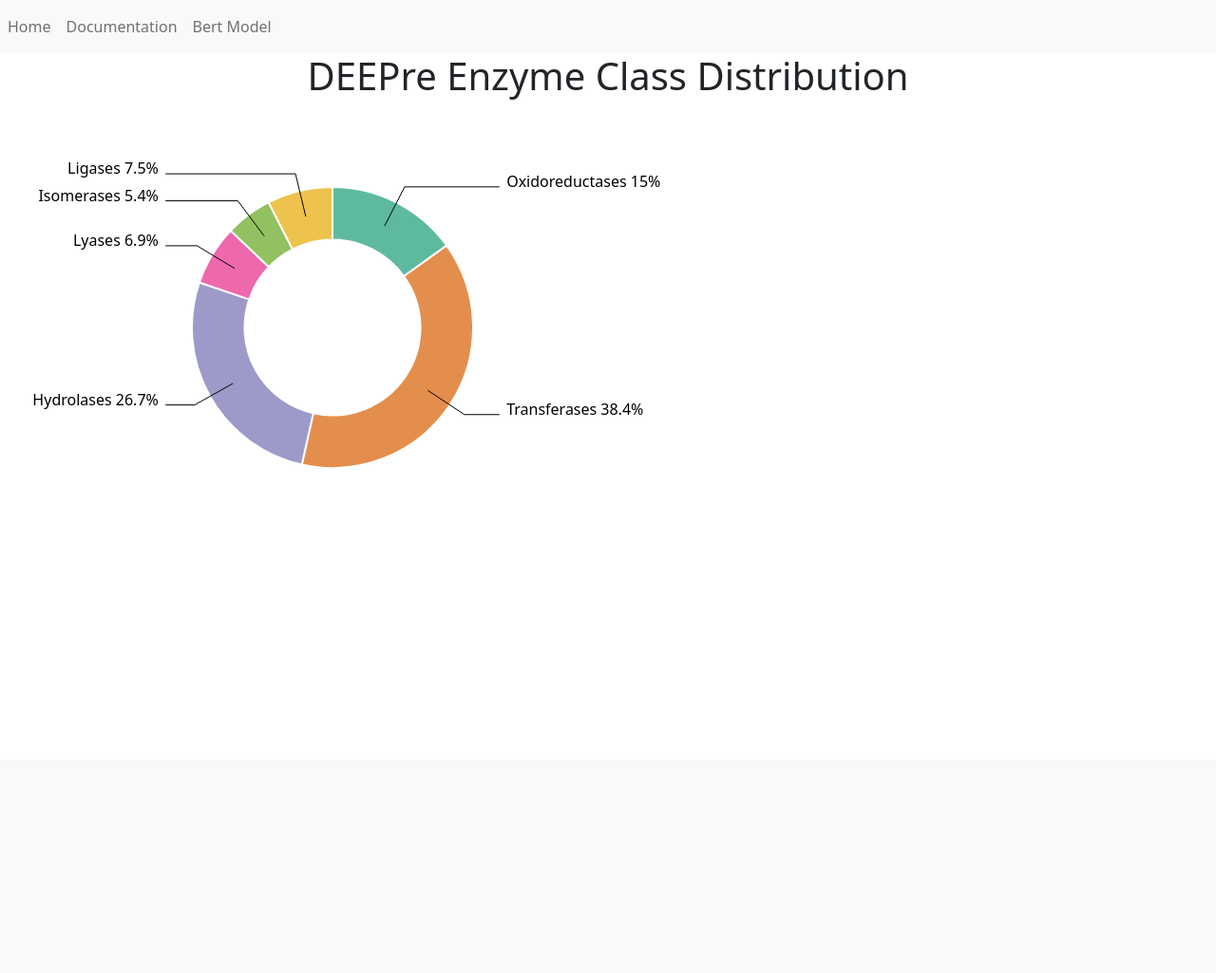
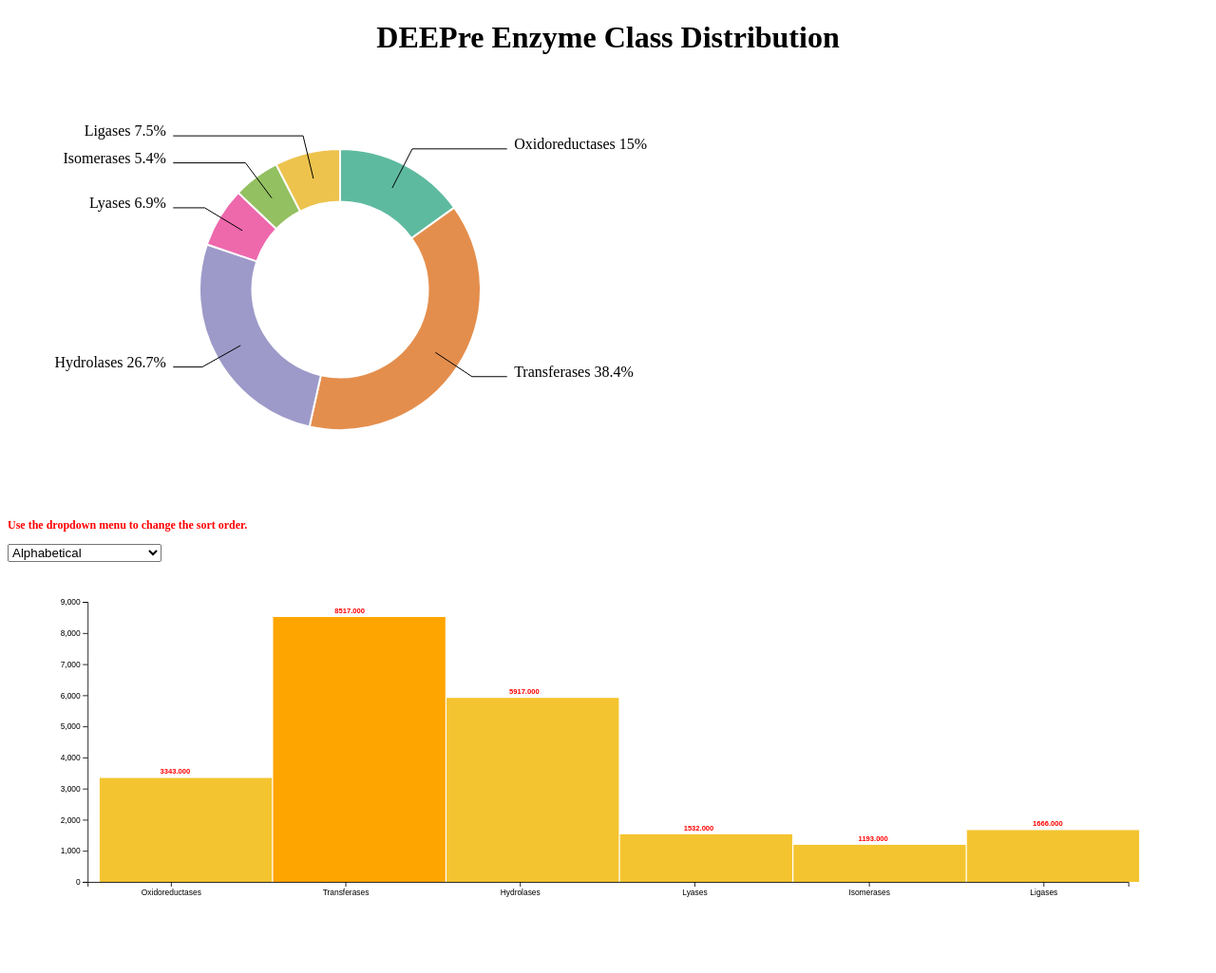
Before and after one commit to mapinto25/flask_protein_capstone, a Flask app: page /visualization in a window 1280 px wide. Shown: the whole page at 95% size. Before the commit the page ends 493 px from the top, so only its background shows below. Run offline with Flask 2, Linux system fonts and the light colour scheme.

Commit message:
Revised viz.html to include bar chart

```diff
--- a/flask_enzyme/templates/viz.html
+++ b/flask_enzyme/templates/viz.html
@@ -5,25 +5,9 @@
     <meta name="viewport" content="width=device-width, initial-scale=1.0" />
     <script src="https://d3js.org/d3.v5.min.js"></script>
     <link rel="stylesheet" href="style.css" />
-    <link href="https://cdn.jsdelivr.net/npm/bootstrap@5.0.0-beta3/dist/css/bootstrap.min.css" rel="stylesheet" integrity="sha384-eOJMYsd53ii+scO/bJGFsiCZc+5NDVN2yr8+0RDqr0Ql0h+rP48ckxlpbzKgwra6" crossorigin="anonymous">
     <title>DEEPre Enzyme Class Distribution Bar Chart</title>
   </head>
   <body>
-    <nav class="navbar navbar-expand-lg navbar-light bg-light">
-        <div class="collapse navbar-collapse" id="navbarText">
-          <ul class="navbar-nav mr-auto">
-            <li class="nav-item active">
-              <a class="nav-link" href="/">Home</a>
-            </li>
-            <li class="nav-item">
-              <a class="nav-link" href="/documentation">Documentation</a>
-            </li>
-            <li class="nav-item">
-              <a class="nav-link" href="/bert">Bert Model</a>
-            </li>
-          </ul>
-        </div>
-      </nav>
     <h1 style="text-align: center">DEEPre Enzyme Class Distribution</h1>
     <p style="text-align: center">
     </p>
@@ -49,7 +33,7 @@ var svg = d3.select("#piechart_dataviz")
     .attr("transform", "translate(" + width / 2 + "," + height / 2 + ")");
 
 // Create dummy data
-var data = {'Oxidoreductases 15%': 3343, 'Transferases 38.4%': 8517, 'Hydrolases 26.7%':5917, 'Lyases 6.9%':1532, 'Isomerases 5.4%':1193, 'Ligases 7.5%':1666}
+var data_p = {'Oxidoreductases 15%': 3343, 'Transferases 38.4%': 8517, 'Hydrolases 26.7%':5917, 'Lyases 6.9%':1532, 'Isomerases 5.4%':1193, 'Ligases 7.5%':1666}
 
 
 // set the color scale
@@ -61,7 +45,7 @@ var color = d3.scaleOrdinal()
 var pie = d3.pie()
   .sort(null) // Do not sort group by size
   .value(function(d) {return d.value; })
-var data_ready = pie(d3.entries(data))
+var data_ready = pie(d3.entries(data_p))
 
 // The arc generator
 var arc = d3.arc()
@@ -122,7 +106,7 @@ svg
     })
 
 
-    const w = 1500;
+const w = 1500;
 const h = 500;
 
 const margins = { top: 50, left: 100, bottom: 100, right: 100 }
@@ -130,17 +114,34 @@ const innerWidth = w - margins.left - margins.right;
 const innerHeight = h - margins.top - margins.bottom;
 
 
-d3.csv(
-  "data/DEEPre_Enzyme_Class_cnts.csv"
-).then((data, error) => {
-  if (error) throw error;
-  // console.log(data);
+// Data for bar chart container
 
-  data.forEach(d => {
-    d.enzymeClass = d.enzymeClass;
-    d.frequency = +d.frequency;
-  });
-
+data =[
+    {
+enzymeClass: 'Oxidoreductases',
+frequency: 3343
+    },
+    {
+enzymeClass: 'Transferases',
+frequency: 8517
+    },
+    {
+enzymeClass: 'Hydrolases',
+frequency: 5917
+    },
+    {
+enzymeClass: 'Lyases',
+frequency: 1532
+    },
+    {
+enzymeClass: 'Isomerases',
+frequency: 1193
+    },
+    {
+enzymeClass: 'Ligases',
+frequency: 1666
+    }
+]
   // Create a select dropdown
   const mySelection = document.getElementById("selectMe");
 
@@ -261,7 +262,7 @@ d3.csv(
 
   }
 
-});
+//});
     </script>
   </body>
 </html>
```
